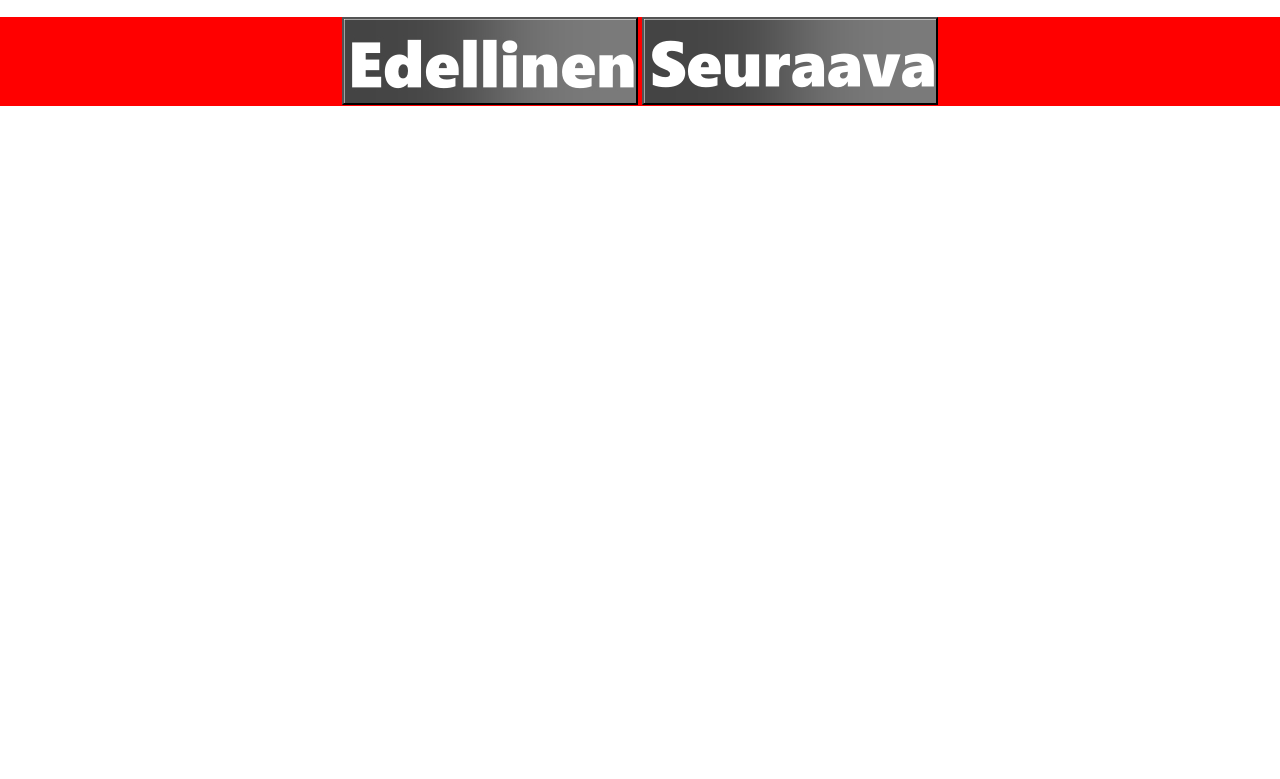
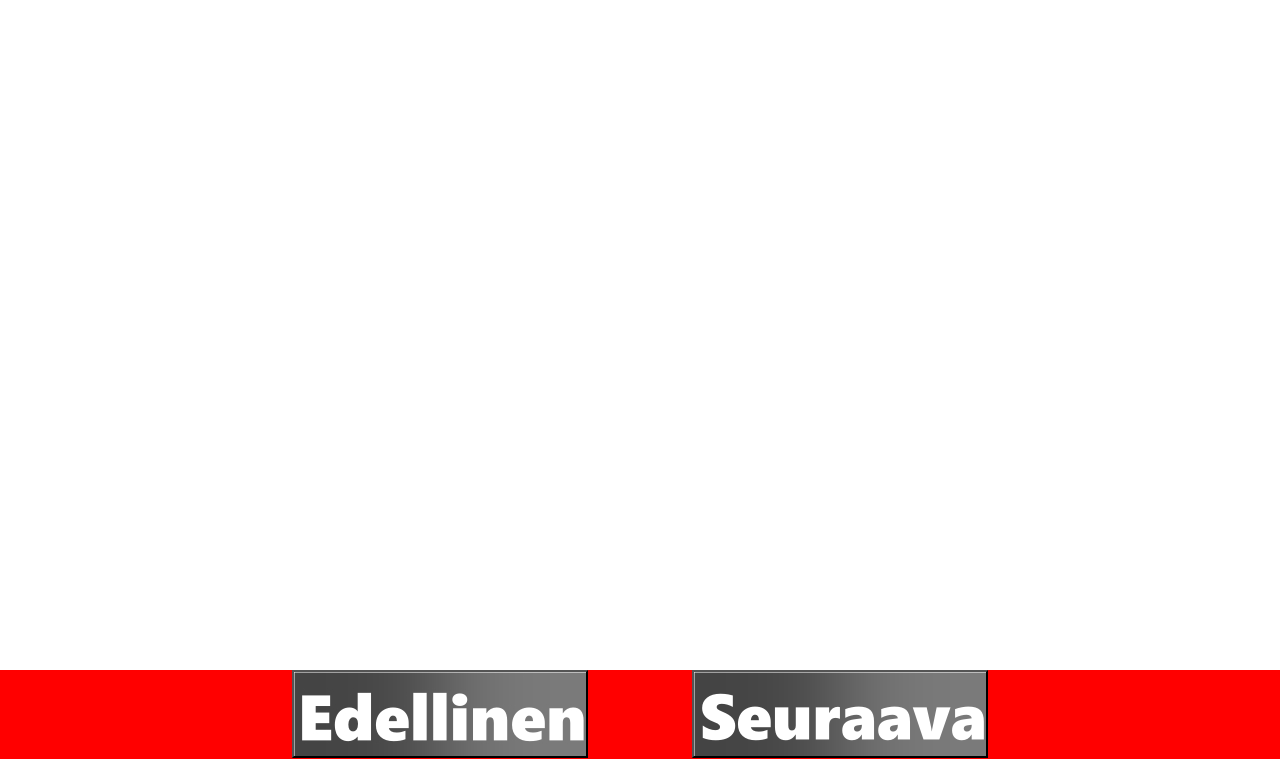
Before and after one commit to 7orttu/suomen-elaimet, a plain HTML site: page index.html in a window 1280 px wide. Shown: the part 21-800 px from the top of the page. Drawn offline with Linux system fonts and the light colour scheme.

Commit message:
Location change for buttons

```diff
--- a/styles.css
+++ b/styles.css
@@ -9,16 +9,21 @@
     height: 200px;
 }
 #control-container{
-    width: auto;
-    height: auto;
+    width: 100vw;
+    position: absolute;
+    bottom: 0;
+    margin-bottom: 20px;
+
     text-align: center;
     background-color: red;
 }
 #next-btn {
     background-image: url("Materials/Napit/Seuraava.png");
+    margin-left: 50px;
 }
 #prev-btn {
     background-image: url("Materials/Napit/Edellinen.jpg");
+    margin-right: 50px;
 }
 
 .buttons {
```
